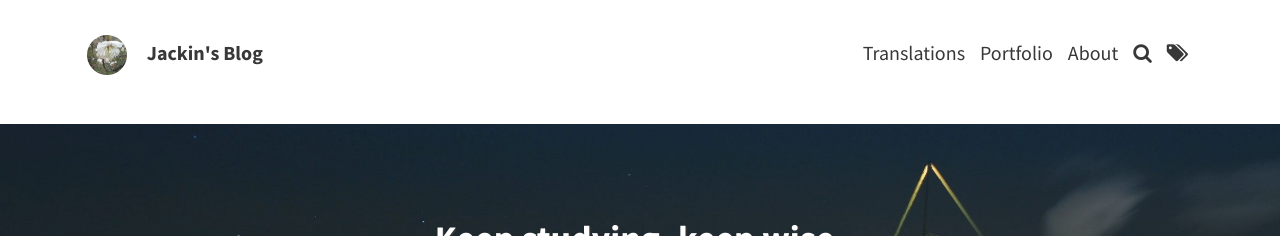
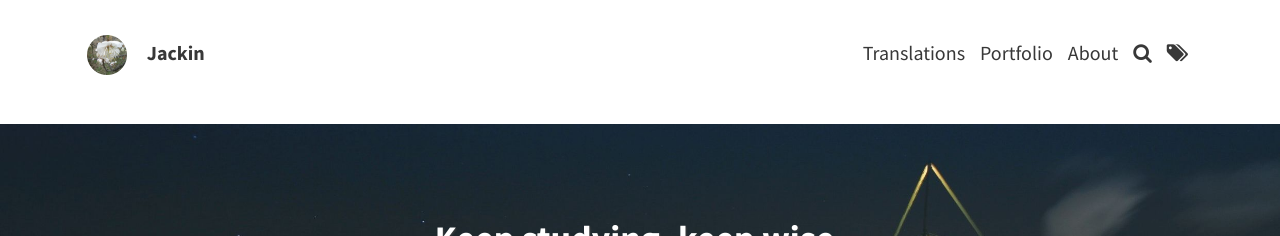
Before and after one commit to LiuJQ/LiuJQ.github.io, a Jekyll site: the page built from index.html, in a window 1280 px wide and 900 px high. Shown: the top 236 px of the window. Built offline with Jekyll 4.4.1, drawn with Linux system fonts in a browser that asks for light colours; the list of posts is cut into pages by our own code.

Commit message:
update config for page title

```diff
--- a/_config.yml
+++ b/_config.yml
@@ -5,7 +5,7 @@
 # THEME-SPECIFIC CONFIGURATION
 theme_settings:
   # Meta
-  title: "Jackin's Blog"
+  title: Jackin
   avatar: assets/img/avatar.png
   favicon: assets/myfavicon.ico
   gravatar: 48B653DCAC99BBF259AE99FDC88E661B # Email MD5 hash
--- a/_includes/head.html
+++ b/_includes/head.html
@@ -62,6 +62,6 @@
     <!-- seo tags -->
     {% seo %}
     <!-- Manual seo tags -->
-    <title>{% if page.title %}{{ page.title }} |{% endif %} {{ site.theme_settings.title }}</title>
+    <title>{% if page.title %}{{ page.title }}{% else %}{{ site.theme_settings.title }}{% endif %}</title>
     <meta name="description" content="{% if page.excerpt %}{{ page.excerpt | strip_html | strip_newlines | truncate: 160 }}{% else %}{{ site.theme_settings.description }}{% endif %}">
 </head>
--- a/index.html
+++ b/index.html
@@ -1,3 +1,4 @@
 ---
 layout: home
+title: Jackin's Blog
 ---
```
